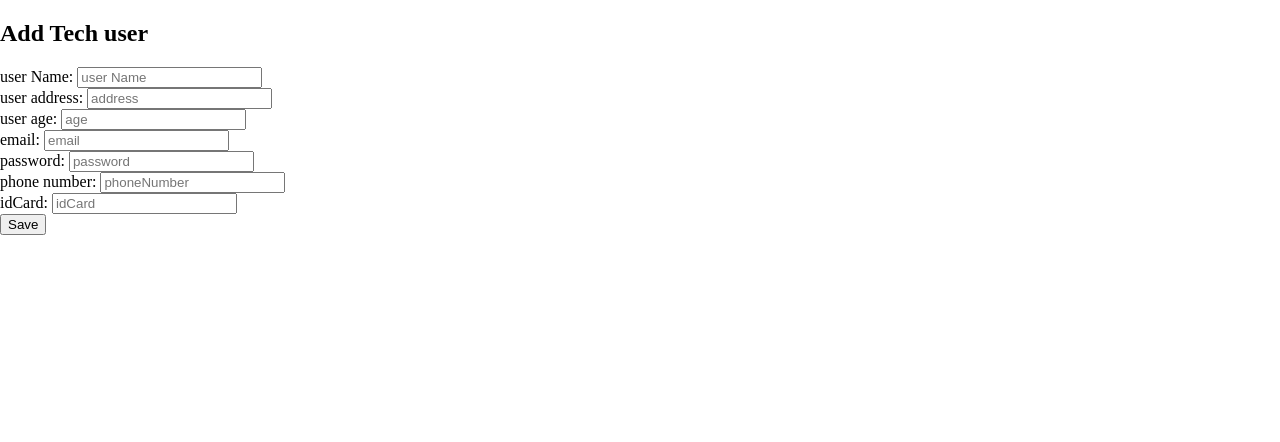
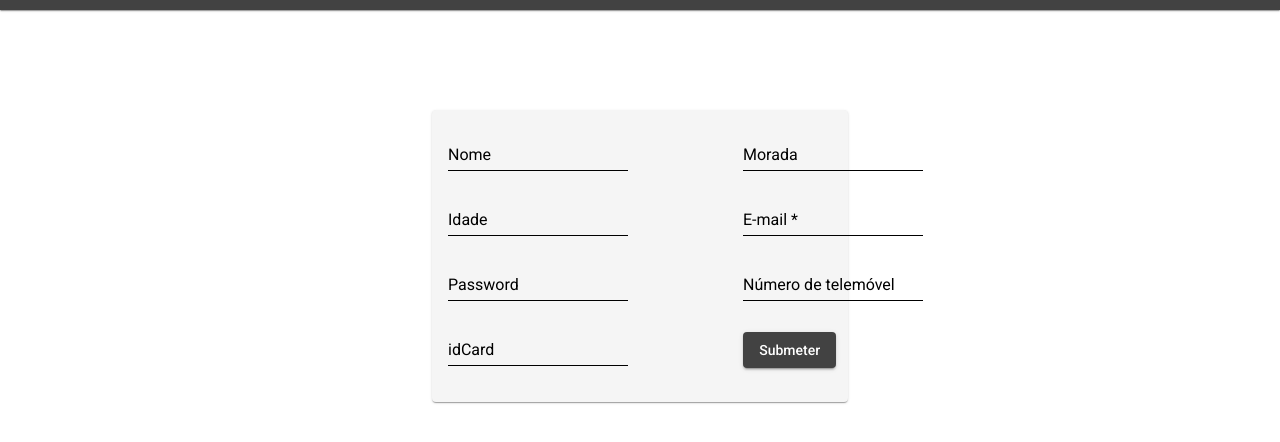
Before and after one commit to MoreiraJorge/Web-Programming-intro, an Angular app in the folder angular-app/: page /addUsr in a window 1280 px wide. Shown: the top 442 px of the page. Built offline with nearby package versions, Linux system fonts and the light colour scheme; sample sign-in values are in the browser's storage.

Commit message:
Added material to user add/edit and finish covtest material

```diff
--- a/angular-app/src/app/components/CovtestCrud/add-covtest/add-covtest.component.html
+++ b/angular-app/src/app/components/CovtestCrud/add-covtest/add-covtest.component.html
@@ -29,7 +29,7 @@
 
         <p>Faz parte de um Trabalho de risco?</p>
         <mat-form-field>
-            <mat-label> Grupo de risco</mat-label>
+            <mat-label> Trabalho de risco</mat-label>
             <select id="riskJob" [(ngModel)]="testData.riskJob" matNativeControl required>
                 <option value="yes">Sim</option>
                 <option value="no">Não</option>
@@ -38,7 +38,7 @@
 
         <p>Foi encaminhado pela saude 24?</p>
         <mat-form-field>
-            <mat-label> Grupo de risco</mat-label>
+            <mat-label> Saude 24</mat-label>
             <select id="saude24" [(ngModel)]="testData.saude24" matNativeControl required>
                 <option value="true">Sim</option>
                 <option value="false">Não</option>
--- a/angular-app/src/app/components/CovtestCrud/edit-covtest/edit-covtest.component.sass
+++ b/angular-app/src/app/components/CovtestCrud/edit-covtest/edit-covtest.component.sass
@@ -0,0 +1,50 @@
+.top
+    border-radius: 0px
+    margin-top: 0px
+    margin-bottom: 5px
+    padding: 5px
+
+
+#detailsContainer
+    display: flex
+    justify-content: center
+    margin-top: 100px
+    #detailsCard
+        width: 40%
+        background-color: #F5F5F5
+
+        p
+            color: black
+
+        #container1
+            display: flex
+            justify-content: space-between
+            margin-bottom: 20px
+
+            >*
+                .mat-raised-button
+                    margin-top: 10px
+
+        #container2
+            display: flex
+            justify-content: space-between
+            margin-bottom: 20px
+
+            >*
+                .mat-raised-button
+                    margin-top: 10px
+
+
+
+        #file_input
+            margin-bottom: 10px
+
+        label
+            color: black
+            margin-right: 5px
+
+        #upload
+            color: black
+
+        #Back
+            margin-top: 20px
--- a/angular-app/src/app/components/CovtestCrud/list-covtest/list-covtest.component.sass
+++ b/angular-app/src/app/components/CovtestCrud/list-covtest/list-covtest.component.sass
@@ -45,8 +45,14 @@
                     color: black
                     border-color: black
 
-        ::ng-deep input.mat-input-element
+        ::ng-deep .mat-form-field-empty.mat-form-field-label
             color: black
+
+        ::ng-deep .mat-form-field .mat-input-element
+            color: black
+
+        ::ng-deep .mat-form-field-underline
+            background-color: black
 
         ::ng-deep .mat-form-field.mat-focused .mat-form-field-label
             color: black !important
@@ -54,9 +60,6 @@
         ::ng-deep .mat-focused .mat-form-field-underline .mat-form-field-ripple
             background-color: black !important
 
-        ::ng-deep .mat-form-field-empty.mat-form-field-label
-            color: black
-
         #submitB
             margin-left: 20px
 
--- a/angular-app/src/app/components/Dashboards/admin-dashboard/admin-dashboard.component.html
+++ b/angular-app/src/app/components/Dashboards/admin-dashboard/admin-dashboard.component.html
@@ -55,11 +55,12 @@
 
                 <label class="labels">Data de Fim:
                     <input id="secondDate" type="date" [(ngModel)]="secondDate" placeholder="yyyy-MM-dd" />
-                </label><br>
-
-                <button id="search2" mat-raised-button (click)="chartDateFilter()">Procurar</button>
+                </label>
 
             </div>
+
+            <button id="dateSearch" mat-raised-button (click)="chartDateFilter()">Procurar</button>
+
             <div id="graphic">
                 <canvas id="canvas"></canvas>
             </div>
--- a/angular-app/src/app/components/Dashboards/admin-dashboard/admin-dashboard.component.sass
+++ b/angular-app/src/app/components/Dashboards/admin-dashboard/admin-dashboard.component.sass
@@ -105,8 +105,5 @@ h1
 #search
     margin-top: 25px
 
-
-#search2
-    text-align: center
-    margin-top: 9px
-    padding-left: 8px
+#dateSearch
+    margin-top: 10px
--- a/angular-app/src/app/components/UserCrud/add-user/add-user.component.html
+++ b/angular-app/src/app/components/UserCrud/add-user/add-user.component.html
@@ -1,27 +1,73 @@
+<mat-card class="top">
+    <label *ngIf="role=='TECH'">Criar novo utente</label>
+    <label *ngIf="role=='ADM'">Criar novo técnico</label>
+</mat-card>
+
 <div>
-    <h2>Add Tech user</h2>
-    <div>
-        <label>user Name:
-            <input [(ngModel)]="userData.name" placeholder="user Name" />
-        </label><br>
-        <label>user address:
-            <input [(ngModel)]="userData.address" placeholder="address" />
-        </label><br>
-        <label>user age:
-            <input [(ngModel)]="userData.age" placeholder="age" />
-        </label><br>
-        <label>email:
-            <input [(ngModel)]="userData.email" placeholder="email" />
-        </label><br>
-        <label>password:
-            <input [(ngModel)]="userData.password" placeholder="password" />
-        </label><br>
-        <label>phone number:
-            <input [(ngModel)]="userData.phoneNumber" placeholder="phoneNumber" />
-        </label><br>
-        <label>idCard:
-            <input [(ngModel)]="userData.idCard" placeholder="idCard" />
-        </label><br>
+    <div id="userForm">
+        <mat-card id="userFormCard">
+
+            <diV>
+                <mat-form-field>
+                    <mat-label>Nome</mat-label>
+                    <input matInput [(ngModel)]="userData.name" />
+                </mat-form-field>
+
+                <mat-form-field id="inputLeft">
+                    <mat-label>Morada</mat-label>
+                    <input matInput [(ngModel)]="userData.address" />
+                </mat-form-field>
+            </diV>
+
+            <div>
+                <mat-form-field>
+                    <mat-label>Idade</mat-label>
+                    <input matInput type="number" maxlength="3" min="0" max="100" [(ngModel)]="userData.age" />
+                </mat-form-field>
+
+
+                <mat-form-field id="inputLeft" class="example-full-width">
+                    <mat-label>E-mail</mat-label>
+                    <input matInput [formControl]="emailFormControl" [errorStateMatcher]="matcher"
+                        [(ngModel)]="userData.email">
+                    <mat-error *ngIf="emailFormControl.hasError('email') && !emailFormControl.hasError('required')">
+                        Introduza um e-mail válido Ex. pat@example.com
+                    </mat-error>
+                    <mat-error *ngIf="emailFormControl.hasError('required')">
+                        E-mail é <strong>Necessário</strong>
+                    </mat-error>
+                </mat-form-field>
+
+            </div>
+
+            <div>
+
+                <mat-form-field>
+                    <mat-label>Password</mat-label>
+                    <input matInput type="password" [(ngModel)]="userData.password" />
+                </mat-form-field>
+
+                <mat-form-field id="inputLeft">
+                    <mat-label>Número de telemóvel</mat-label>
+                    <input matInput [(ngModel)]="userData.phoneNumber" />
+                </mat-form-field>
+            </div>
+            <div>
+
+                <mat-form-field>
+                    <mat-label>idCard</mat-label>
+                    <input matInput type="number" min="0" [(ngModel)]="userData.idCard" />
+                </mat-form-field>
+
+                <button id="inputLeft" mat-raised-button (click)="addUser()">Submeter</button>
+
+            </div>
+
+            <button mat-raised-button *ngIf="role=='TECH'" (click)="Back()">Gestão de utentes</button>
+            <button mat-raised-button *ngIf="role=='ADM'" (click)="Back()">Gestão de técnicos</button>
+
+        </mat-card>
     </div>
-    <button (click)="addUser()">Save</button>
+
+
 </div>
--- a/angular-app/src/app/components/UserCrud/add-user/add-user.component.sass
+++ b/angular-app/src/app/components/UserCrud/add-user/add-user.component.sass
@@ -0,0 +1,31 @@
+.top
+    border-radius: 0px
+    margin-top: 0px
+    margin-bottom: 5px
+    padding: 5px
+
+#userForm
+    display: flex
+    justify-content: center
+    margin-top: 100px
+    ::ng-deep .mat-form-field-empty.mat-form-field-label
+        color: black
+
+    ::ng-deep .mat-form-field .mat-input-element
+        color: black
+
+    ::ng-deep .mat-form-field-underline
+        background-color: black
+
+    ::ng-deep .mat-form-field.mat-focused .mat-form-field-label
+        color: black !important
+
+    ::ng-deep .mat-focused .mat-form-field-underline .mat-form-field-ripple
+        background-color: black !important
+
+    #userFormCard
+        width: 30%
+        background-color: #F5F5F5
+
+        #inputLeft
+            left: 30%
--- a/angular-app/src/app/components/UserCrud/add-user/add-user.component.ts
+++ b/angular-app/src/app/components/UserCrud/add-user/add-user.component.ts
@@ -4,6 +4,16 @@ import { ActivatedRoute, Router } from '@angular/router';
 import { TechUserService } from 'src/app/services/tech-user.service';
 import { SessionService } from 'src/app/services/session.service';
 import { ExtUserService } from 'src/app/services/ext-user.service';
+import { FormControl, FormGroupDirective, NgForm, Validators } from '@angular/forms';
+import { ErrorStateMatcher } from '@angular/material/core';
+
+/** Error when invalid control is dirty, touched, or submitted. */
+export class MyErrorStateMatcher implements ErrorStateMatcher {
+  isErrorState(control: FormControl | null, form: FormGroupDirective | NgForm | null): boolean {
+    const isSubmitted = form && form.submitted;
+    return !!(control && control.invalid && (control.dirty || control.touched || isSubmitted));
+  }
+}
 
 @Component({
   selector: 'app-add-user',
@@ -11,6 +21,13 @@ import { ExtUserService } from 'src/app/services/ext-user.service';
   styleUrls: ['./add-user.component.sass']
 })
 export class AddUserComponent implements OnInit {
+
+  emailFormControl = new FormControl('', [
+    Validators.required,
+    Validators.email,
+  ]);
+
+  matcher = new MyErrorStateMatcher();
 
   name: string;
   address: string;
@@ -60,4 +77,8 @@ export class AddUserComponent implements OnInit {
     }
   }
 
+  Back() {
+    this.router.navigate(['/usrMng'])
+  }
+
 }
--- a/angular-app/src/app/components/UserCrud/user-profile/user-profile.component.sass
+++ b/angular-app/src/app/components/UserCrud/user-profile/user-profile.component.sass
@@ -0,0 +1,49 @@
+.top
+    border-radius: 0px
+    margin-top: 0px
+    margin-bottom: 5px
+    padding: 5px
+
+#detailsDiv
+    margin-top: 50px
+    display: flex
+    justify-content: center
+    #detailsCard
+        background-color: #F5F5F5
+        width: 30%
+        p
+            color: black
+
+        #MngButton
+            left: 60%
+
+#container
+    display: flex
+    justify-content: center
+
+    #testsCard
+        margin-top: 50px
+        width: 30%
+        height: 460px
+        background-color: #F5F5F5
+
+        .mat-card-title
+            color: black
+
+        #ExtTests
+            height: 85%
+            overflow: auto
+
+            .mat-table
+                width: 100%
+                background-color: #F5F5F5
+                overflow: auto
+
+                th
+                    color: black
+                    border-color: black
+                    font-size: medium
+
+                td, tr
+                    color: black
+                    border-color: black
--- a/angular-app/src/app/components/UserCrud/user-profile/user-profile.component.ts
+++ b/angular-app/src/app/components/UserCrud/user-profile/user-profile.component.ts
@@ -14,6 +14,8 @@ export class UserProfileComponent implements OnInit {
 
   user: User;
   role: string;
+
+  displayedColumns: string[] = ['ID', 'Data'];
 
   constructor(private route: ActivatedRoute, private router: Router,
     private ExtUserService: ExtUserService,
```
Also changed, not shown: angular-app/src/app/components/CovtestCrud/edit-covtest/edit-covtest.component.html (+45 -25 lines), angular-app/src/app/components/UserCrud/user-profile/user-profile.component.html (+61 -22 lines), 2 other files (tests, documents, lock files or other folders).
